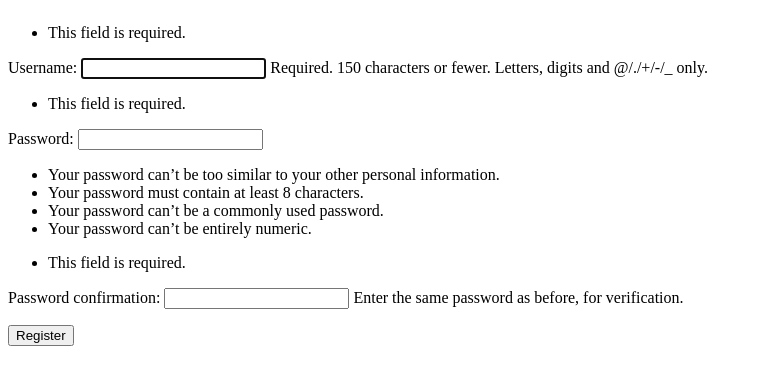
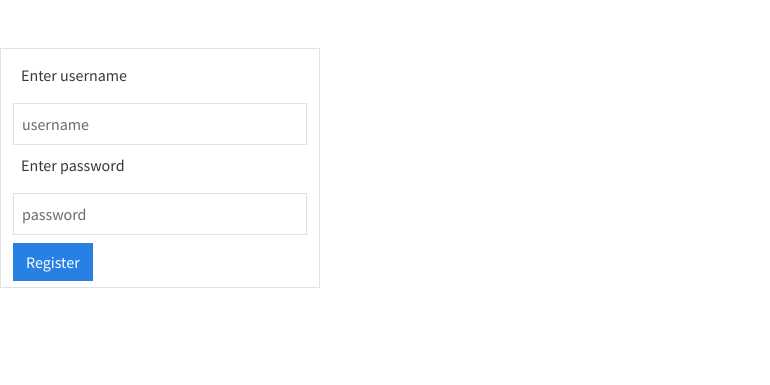
Before and after one commit to john-ngugi/EERS, a Django app: page /authenticator/register/ in a window 1280 px wide. Shown: the top 385 px of the page, without its empty margins (0-770 px from the left). Run offline with Django 4.2, Linux system fonts and the light colour scheme; parts of the project's set-up code (start-up, migrations or seed data) failed here and were passed over; some libraries are stand-ins or nearby versions.

Commit message:
changes in forms , models and indexing

```diff
--- a/ResponseApp/admin.py
+++ b/ResponseApp/admin.py
@@ -1,3 +1,6 @@
 from django.contrib import admin
+from .models import *
+# Register your models here.
 
-# Register your models here.
+admin.site.register(Coordinates)
+admin.site.register(Resources)
--- a/ResponseSystemApp/settings.py
+++ b/ResponseSystemApp/settings.py
@@ -40,7 +40,8 @@ INSTALLED_APPS = [
     'django.contrib.staticfiles',
     'ResponseApp',
     'indexmeter',
-    'fieldcollectionapp'
+    'fieldcollectionapp',
+    'authenticator',
 ]
 
 MIDDLEWARE = [
--- a/authenticator/views.py
+++ b/authenticator/views.py
@@ -1,4 +1,5 @@
 from django.shortcuts import render,redirect
+from django.contrib import auth
 from django.contrib.auth.forms import UserCreationForm,AuthenticationForm,authenticate
 from django.contrib import messages
 from .models import User
@@ -17,9 +18,15 @@ def register(request):
 
 def login(request):
     form = AuthenticationForm(request.POST)
+
     if request.method == 'POST':
-        form_class = UserForm
-        user = authenticate(username=request.POST['username'], password=request.POST['password'])
+        print(request.POST)
+        print('\t', request.POST.get('username'))
+        username = request.POST['username']
+        password = request.POST['password']
+        # form_class = UserForm
+        user = auth.authenticate(request, username=username, password=password)
+        print('user', user)
         if user is not None:
             print(user.username)
             return redirect('home')
--- a/indexmeter/views.py
+++ b/indexmeter/views.py
@@ -2,7 +2,7 @@ from django.shortcuts import render
 from .models import Emergencies
 from django.contrib.auth.models import User
 from django.contrib.auth import authenticate
-from .forms import UserForm
+# from .forms import UserForm
 # Create your views here.
 
 def calculateSaveIndex(request):
--- a/templates/authentication/login.html
+++ b/templates/authentication/login.html
@@ -1,12 +1,17 @@
+{% load static %}
 <!DOCTYPE html>
 <html lang="en">
 <head>
     <meta charset="UTF-8">
     <meta name="viewport" content="width=device-width, initial-scale=1.0">
     <title>signup</title>
+    <link href="{% static 'css/bootstrap.min.css' %}" rel="stylesheet">
+    <!-- <link rel="stylesheet" href="{% static 'css/dashboard.css' %}"> -->
+
 
 </head>
 <body>
+<div class="form-wrapper">
     {% if messages %}
     <ul class="messages">
         {% for message in messages %}
@@ -14,23 +19,26 @@
         {% endfor %}
     </ul>
     {% endif %}
-    <div class="form-group">
-    <div action="" method="post">
+
+    <form action="" method="post" class="form form-control w-25 h-50 mt-5">
         {% csrf_token %}
-        <div class="form-wrapper row g-3 align-items-center" style="display: flex;flex-direction:column;">
-        <div class="form">
-          {{form.as_p}}
-            <!--<label for="Username" class=" form-control">username</label>
-            <label for="password" class=" form-control">password</label>-->
+        <div class="form-group">
+            <label  class="form-label p-2"  for="username-input-auth">Enter username</label>
+            <input name="username" id="username-input-auth" class="form-control form-control-md p-2" type="text" placeholder="username">
+            <label  class="form-label p-2"  for="password-input-auth">Enter password</label>
+            <input name="password" id="password-input-auth" class="form-control form-control-md p-2" type="text" placeholder="password">
+            <Button type="submit" class="btn btn-primary mt-2" >{{value}}</Button>
+        </div>
+    </form>
 
-        </div>
-          <div>
-            <Button type="submit" class="btn btn-secondary">{{value}}</Button>
-            <!--<input type="submit" value="Login" class="btn btn-primary">-->
-    </div>
+    <!-- <form action="" method="post" class="form form-control w-25 h-100 ">
+        {% csrf_token %}
+       {{form.as_p}}
+       <Button type="submit" class="btn btn-primary mt-2" >{{value}}</Button>
+    </form> -->
 </div>
-</div>
-    </form>
+
+
 
 </body>
 </html>
```
Also changed, not shown: ResponseApp/models.py (+13 -1 lines), ResponseApp/views.py (+7 -0 lines), modules/indeces.py (added, +10 -0 lines), static/css/dashboard.css (+12 -0 lines), templates/collectorapp/collector.html (+9 -1 lines), ResponseApp/migrations/0002_resources.py (added), authenticator/migrations/0001_initial.py (added), db.sqlite3.
